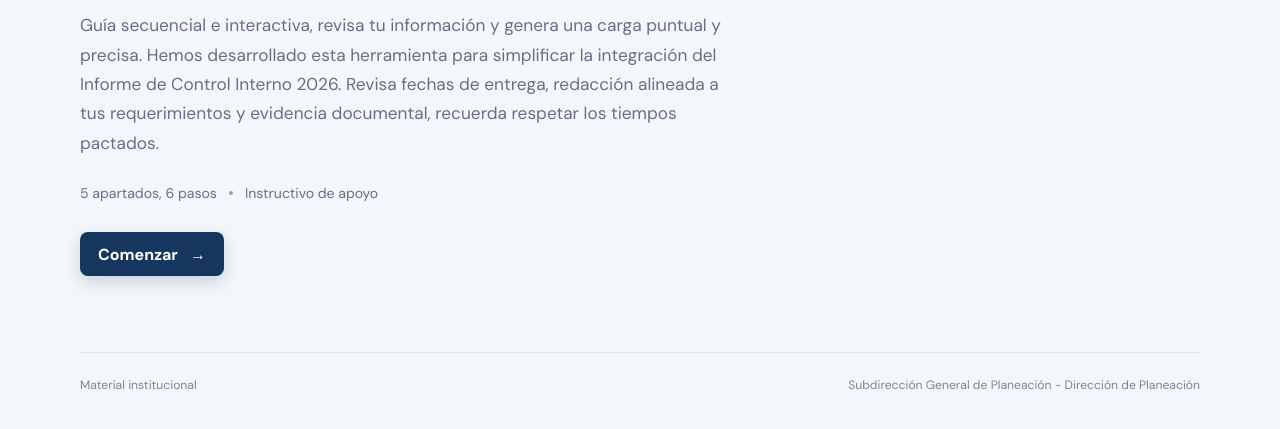
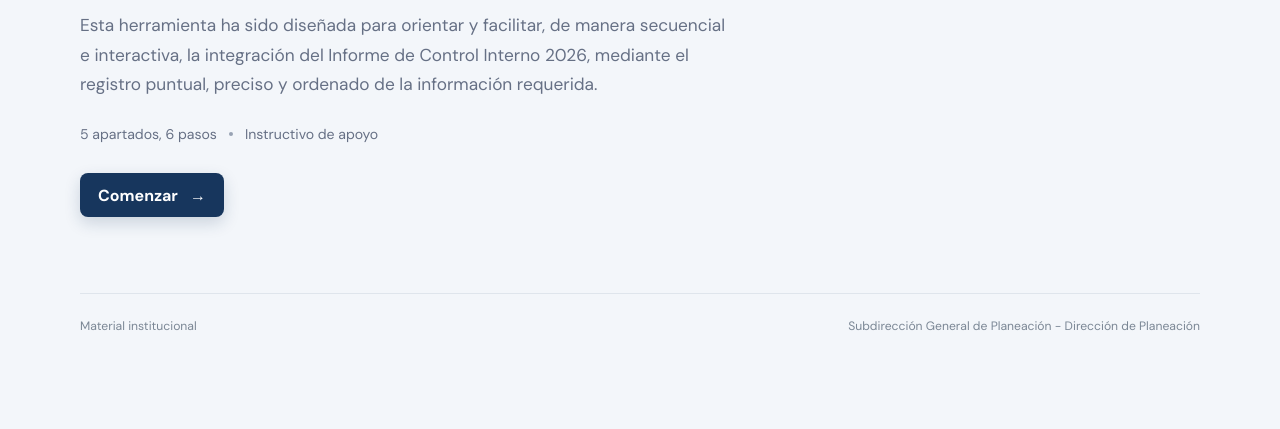
Before and after one commit to control-interno-isseg/informe-2026, a plain HTML site: page index.html in a window 1280 px wide. Shown: the part 349-778 px from the top of the page. Drawn offline with Linux system fonts and the light colour scheme; a script that the page names is missing.

Commit message:
Update index.html

```diff
--- a/index.html
+++ b/index.html
@@ -23,7 +23,7 @@
     <section class="intro" id="intro">
       <p class="eyebrow"></p>
       <h1 id="guide-title">Instructivo: Informe de Control Interno 2026</h1>
-      <p id="guide-description">Guía secuencial e interactiva, revisa tu información y genera una carga puntual y precisa. Hemos desarrollado esta herramienta para simplificar la integración del Informe de Control Interno 2026. Revisa fechas de entrega, redacción alineada a tus requerimientos y evidencia documental, recuerda respetar los tiempos pactados.</p>
+      <p id="guide-description">Esta herramienta ha sido diseñada para orientar y facilitar, de manera secuencial e interactiva, la integración del Informe de Control Interno 2026, mediante el registro puntual, preciso y ordenado de la información requerida.</p>
       <div class="intro-meta">
         <span>5 apartados, 6 pasos</span><span class="meta-dot"></span><span>Instructivo de apoyo</span>
       </div>
```
